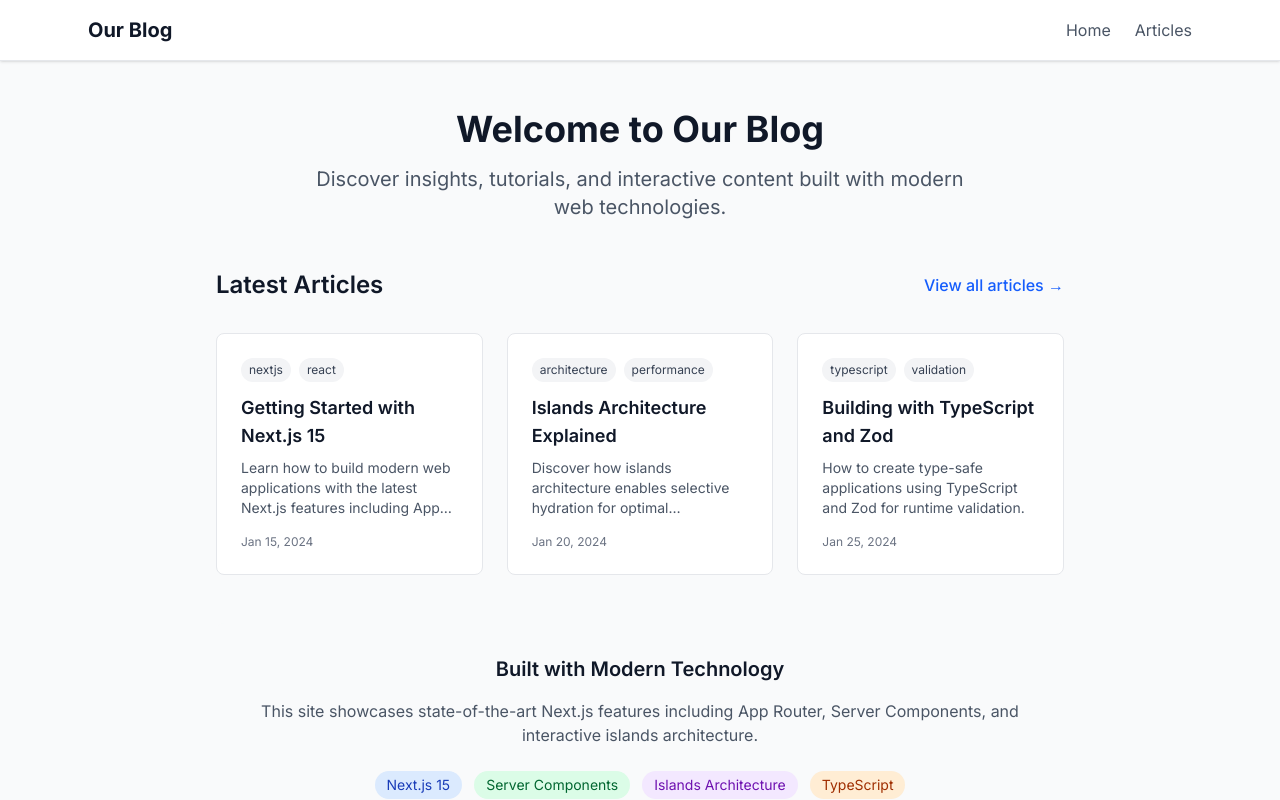
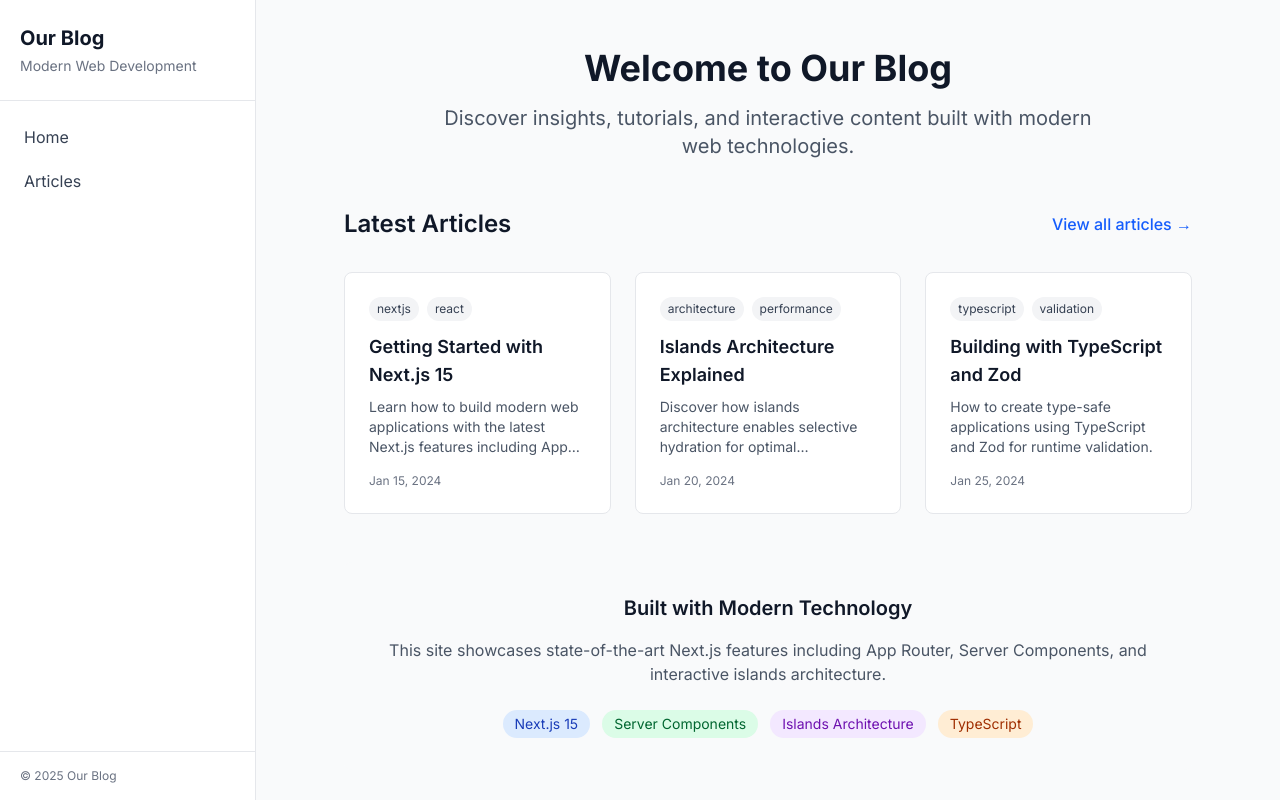
Before and after one commit to type-first/website, a Next.js app: page / in a window 1280 px wide. Shown: the top 800 px of the page. Built offline with nearby package versions, Linux system fonts and the light colour scheme; no server answers.

Commit message:
feat(ui): move main navigation into left sidebar with responsive header

```diff
--- a/app/layout.tsx
+++ b/app/layout.tsx
@@ -60,31 +60,58 @@ export default function RootLayout({
   return (
     <html lang="en">
       <body className={`${inter.className} antialiased`}>
-        <div className="min-h-screen bg-gray-50">
-          <header className="bg-white shadow-sm border-b border-gray-200">
-            <nav className="max-w-6xl mx-auto px-6 py-4">
-              <div className="flex items-center justify-between">
-                <div className="flex items-center space-x-4">
+        <div className="min-h-screen bg-gray-50 flex">
+          {/* Sidebar (left) for md+ screens */}
+          <aside className="hidden md:flex w-64 flex-none border-r border-gray-200 bg-white">
+            <div className="flex flex-col w-full h-screen sticky top-0">
+              <div className="px-5 py-6 border-b border-gray-200">
                 <h1 className="text-xl font-bold text-gray-900">
                   <Link href="/" className="hover:text-blue-600 transition-colors">
                     Our Blog
                   </Link>
                 </h1>
+                <p className="text-sm text-gray-500 mt-1">Modern Web Development</p>
               </div>
-
-                <div className="flex items-center space-x-6">
+              <nav className="flex-1 px-3 py-4">
+                <ul className="space-y-1">
+                  <li>
                     <Link
                       href="/"
-                    className="text-gray-600 hover:text-gray-900 transition-colors"
+                      className="block px-3 py-2 rounded-md text-gray-700 hover:text-blue-700 hover:bg-blue-50 transition-colors"
                     >
                       Home
                     </Link>
+                  </li>
+                  <li>
                     <Link
                       href="/articles"
-                    className="text-gray-600 hover:text-gray-900 transition-colors"
+                      className="block px-3 py-2 rounded-md text-gray-700 hover:text-blue-700 hover:bg-blue-50 transition-colors"
                     >
                       Articles
                     </Link>
+                  </li>
+                </ul>
+              </nav>
+              <div className="px-5 py-4 border-t border-gray-200 text-xs text-gray-500">
+                <p>&copy; {new Date().getFullYear()} Our Blog</p>
+              </div>
+            </div>
+          </aside>
+
+          {/* Main column */}
+          <div className="flex-1 flex flex-col min-w-0">
+            {/* Top bar for small screens */}
+            <header className="md:hidden bg-white shadow-sm border-b border-gray-200">
+              <nav className="px-4 py-4">
+                <div className="flex items-center justify-between">
+                  <h1 className="text-lg font-semibold text-gray-900">
+                    <Link href="/" className="hover:text-blue-600 transition-colors">
+                      Our Blog
+                    </Link>
+                  </h1>
+                  <div className="flex items-center space-x-5">
+                    <Link href="/" className="text-gray-600 hover:text-gray-900 transition-colors">Home</Link>
+                    <Link href="/articles" className="text-gray-600 hover:text-gray-900 transition-colors">Articles</Link>
                   </div>
                 </div>
               </nav>
@@ -92,7 +119,7 @@ export default function RootLayout({
 
             <main className="flex-1">
               <Suspense fallback={
-              <div className="max-w-4xl mx-auto px-6 py-12">
+              <div className="max-w-6xl mx-auto px-6 py-12">
                 <div className="animate-pulse">
                   <div className="h-8 bg-gray-200 rounded w-1/3 mb-4"></div>
                   <div className="h-4 bg-gray-200 rounded w-2/3 mb-8"></div>
@@ -158,6 +185,7 @@ export default function RootLayout({
               </div>
             </footer>
           </div>
+        </div>
       </body>
     </html>
   );
```
Lines whose indentation alone changed are shown as unchanged.
